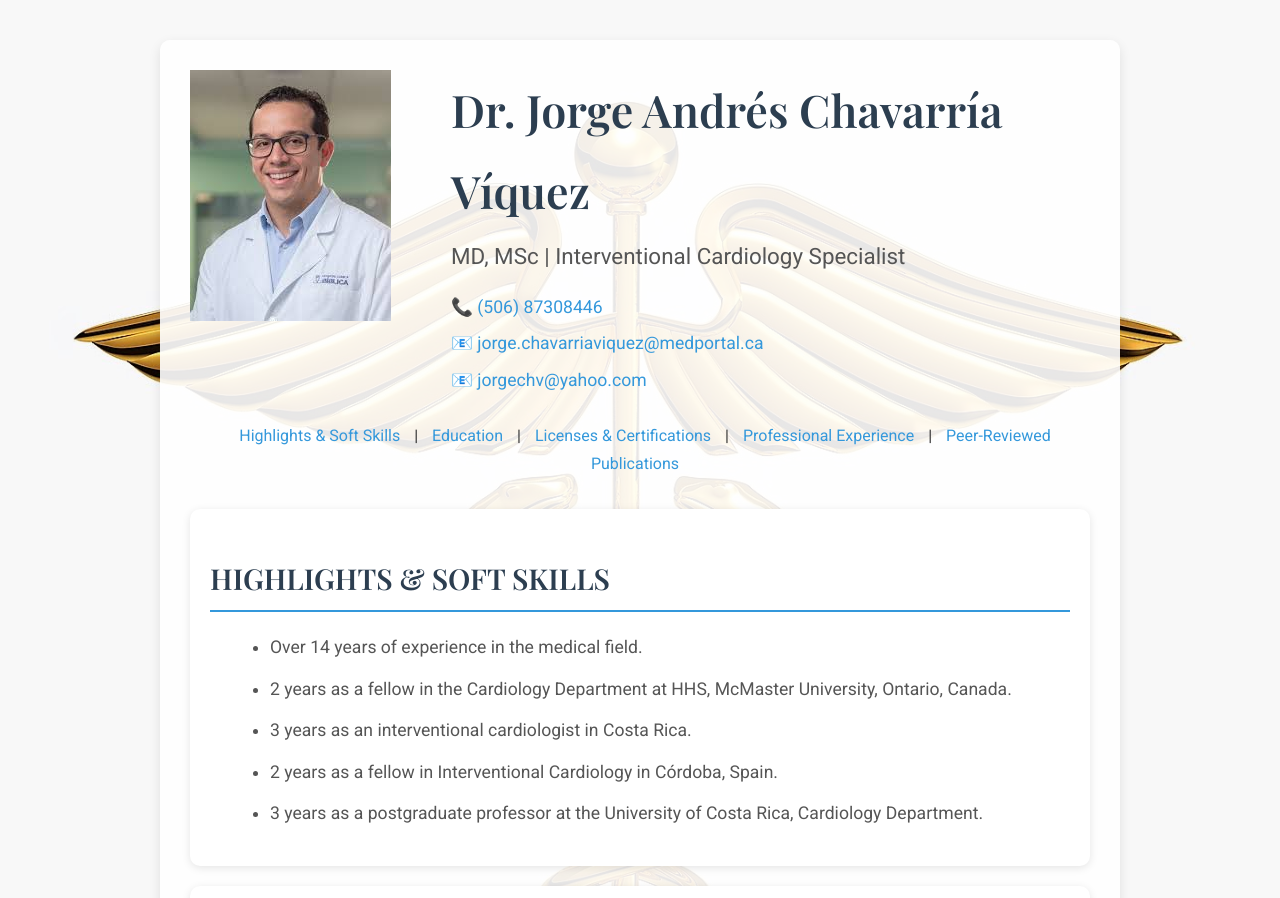
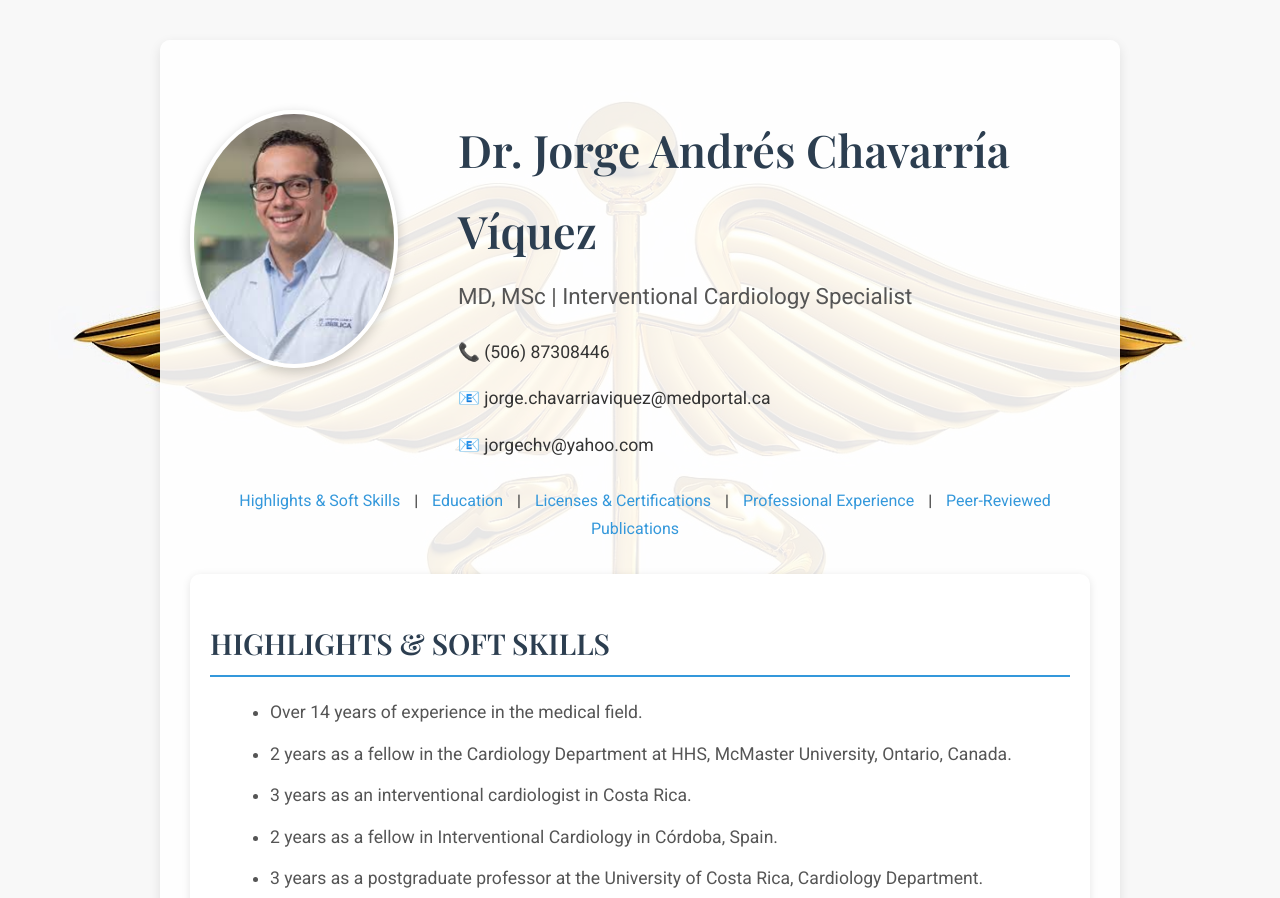
Before and after one commit to DrChavarriaV/R-sum-, a plain HTML site: page index.html in a window 1280 px wide. Shown: the top 898 px of the page. Drawn offline with nearby package versions, Linux system fonts and the light colour scheme.

Commit message:
Update styles.css

```diff
--- a/styles.css
+++ b/styles.css
@@ -123,3 +123,64 @@ strong {
     color: #2980b9;
     text-decoration: underline;
 }
+body {
+    font-family: 'Robot', sans-serif;
+    line-height: 1.8;
+    margin: 0;
+    padding: 0;
+    color: #333;
+    background-color: #e0f7fa; /* Light blue background */
+    background-image: url('img/MedicalIns.jpg'); /* Ruta a la imagen de fondo */
+    background-size: cover; /* Ajusta la imagen para cubrir todo el fondo */
+    background-position: center 50%; /* Centra la imagen horizontalmente y la mueve 30% hacia abajo */
+    background-attachment: fixed; /* Fija la imagen para que no se desplace con el contenido */
+}
+
+.container {
+    max-width: 900px;
+    margin: 40px auto;
+    padding: 30px;
+    background-color: rgba(255, 255, 255, 0.9); /* Fondo blanco con transparencia */
+    box-shadow: 0 4px 12px rgba(0, 0, 0, 0.1);
+    border-radius: 10px;
+}
+/* Estilo para la foto de perfil */
+.profile-photo img {
+    width: 200px;
+    height: 250px;
+    border-radius: 50%;
+    border: 4px solid #fff;
+    box-shadow: 0 4px 12px rgba(0, 0, 0, 0.2);
+    object-fit: cover;
+}
+
+header > div {
+    display: flex;
+    align-items: flex-start; /* Alinea los elementos en la parte superior */
+    gap: 40px; /* Espacio entre la foto y el texto */
+    padding-top: 40px; /* Añade espacio en la parte superior del contenedor */
+}
+
+/* Estilo para la información de contacto */
+.contact-info {
+    display: flex;
+    flex-direction: column; /* Apila los elementos verticalmente */
+    gap: 5px; /* Espacio entre los elementos */
+    align-items: flex-start; /* Alinea los elementos a la izquierda */
+}
+
+.contact-info p {
+    display: flex;
+    align-items: center; /* Alinea el ícono y el texto verticalmente */
+    gap: 10px; /* Espacio entre el ícono y el texto */
+    margin: 0; /* Elimina el margen predeterminado de los párrafos */
+}
+
+.contact-info p a {
+    text-decoration: none; /* Elimina el subrayado de los enlaces */
+    color: #333; /* Color del texto */
+}
+
+.contact-info p a:hover {
+    text-decoration: underline; /* Subraya los enlaces al pasar el mouse */
+}
```
